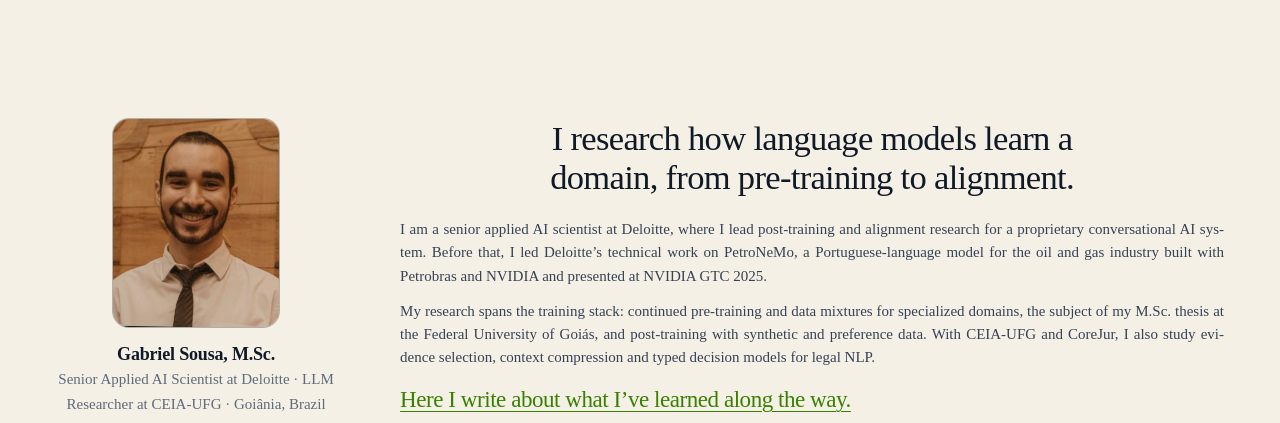
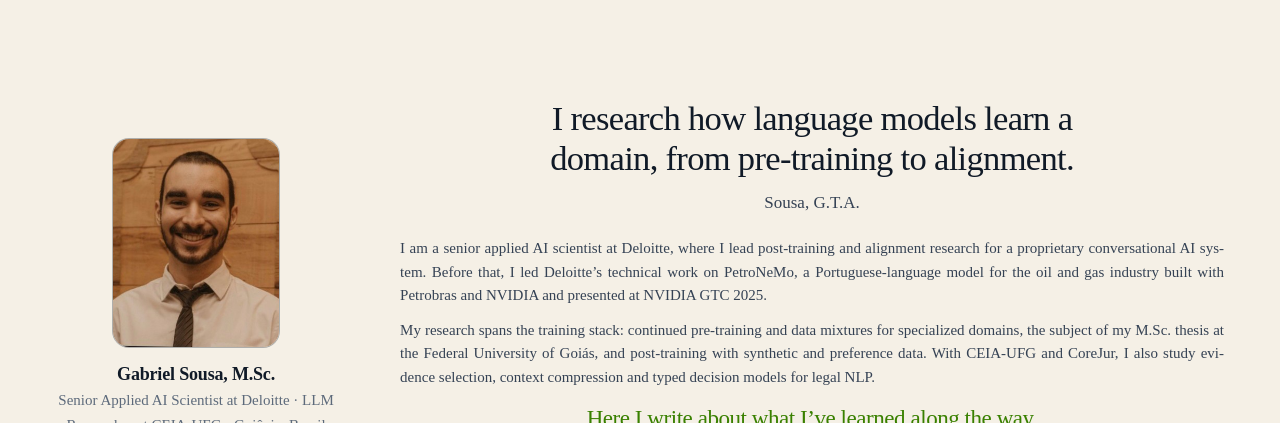
Before and after one commit to gabrieltxs/gabrielsousa-alongtheway, an Astro site: page / in a window 1280 px wide. Shown: the part 104-527 px from the top of the page. Built offline with nearby package versions, Linux system fonts and the light colour scheme; Astro itself is replaced by a stand-in of ours; some packages are replaced by stand-ins of ours.

Commit message:
Add centered homepage byline and refine column alignment

```diff
--- a/src/pages/index.astro
+++ b/src/pages/index.astro
@@ -78,6 +78,7 @@ const jsonLd = {
 
 		<div class="card-content">
 			<p class="card-statement">{profile.statement}</p>
+			<p class="card-author">Sousa, G.T.A.</p>
 			<div class="card-about">
 				{profile.about.map((paragraph) => <p>{paragraph}</p>)}
 			</div>
--- a/src/styles/global.css
+++ b/src/styles/global.css
@@ -1141,6 +1141,7 @@ pre {
 }
 /* Identity stays together on the left; the reading column starts at the top. */
 .card-id {
+	padding-top: clamp(2rem, 5vh, 4rem);
 	display: flex;
 	flex-direction: column;
 	align-items: center;
@@ -1176,8 +1177,16 @@ pre {
 	text-wrap: pretty;
 }
 .card-statement-2 {
+	text-align: center;
 	margin-top: clamp(0.9rem, 2vh, 1.5rem);
 	font-size: clamp(1.25rem, 1.8vw, 1.65rem);
+}
+.card-author {
+	margin-top: 0.65rem;
+	text-align: center;
+	font-family: var(--serif);
+	font-size: 1.0625rem;
+	color: var(--text-2);
 }
 .card-statement-2 a {
 	color: #a3ff12;
@@ -1240,7 +1249,7 @@ pre {
 .home-page .footer-main { gap: 0.5rem 1.5rem; }
 @media (max-width: 59rem) {
 	.card-home { grid-template-columns: minmax(0, 1fr); gap: 1.5rem; }
-	.card-id { max-width: 24rem; margin-inline: auto; }
+	.card-id { max-width: 24rem; margin-inline: auto; padding-top: 0; }
 	.card-home { max-width: 46rem; margin-inline: auto; }
 	.card-about { text-align: start; }
 }
```
